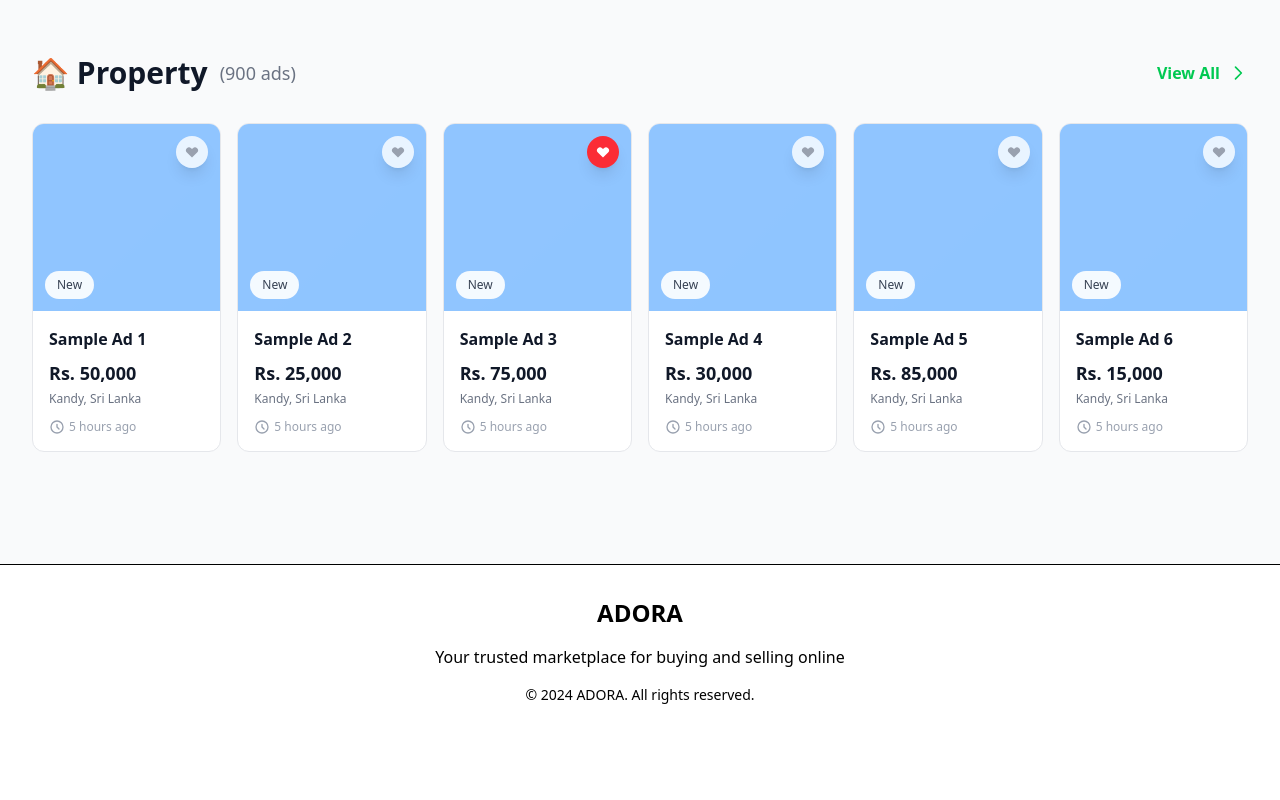
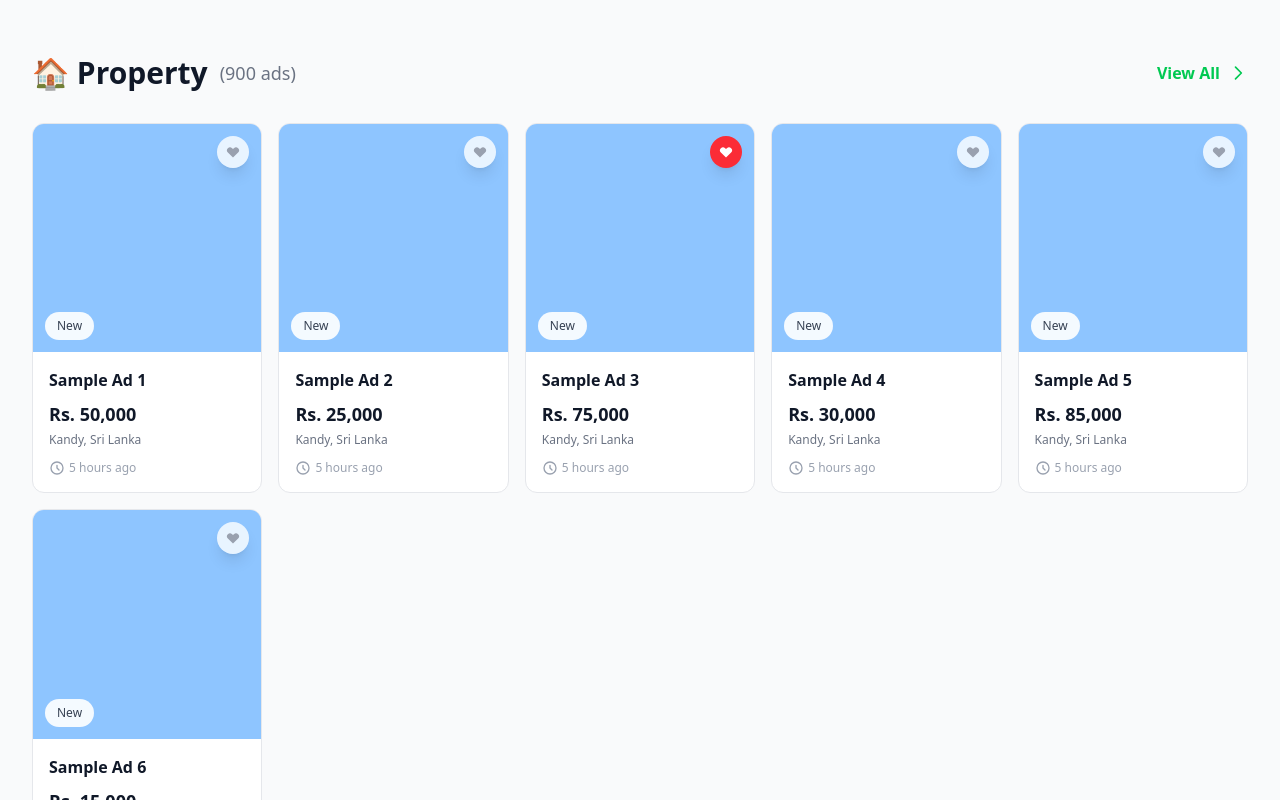
Before and after one commit to milindasandaru/LA_OLUXE, a Next.js app in the folder frontend/: page / in a window 1280 px wide. Shown: the part 1600-2400 px from the top of the page. Before the commit the page ends 2337 px from the top, so only its background shows below. Built offline with nearby package versions, Linux system fonts and the light colour scheme.

Commit message:
Update front end UI adding responsive design

```diff
--- a/frontend/src/app/page.tsx
+++ b/frontend/src/app/page.tsx
@@ -247,7 +247,7 @@ export default function Home() {
               </div>
 
               {/* Responsive Ad Grid */}
-              <div className="grid grid-cols-2 xs:grid-cols-3 sm:grid-cols-4 md:grid-cols-5 lg:grid-cols-5 xl:grid-cols-6 2xl:grid-cols-6 gap-3 lg:gap-4">
+              <div className="grid grid-cols-2 xs:grid-cols-3 sm:grid-cols-4 md:grid-cols-5 lg:grid-cols-5 xl:grid-cols-5 2xl:grid-cols-5 gap-3 lg:gap-4">
                 {sampleAds.map((ad) => (
                   <div key={`property-${ad.id}`} className="bg-white rounded-xl border border-gray-200 overflow-hidden group hover:shadow-xl hover:border-orange-200 transition-all duration-300 hover:-translate-y-1">
                     {/* Ad Image Placeholder */}
```
